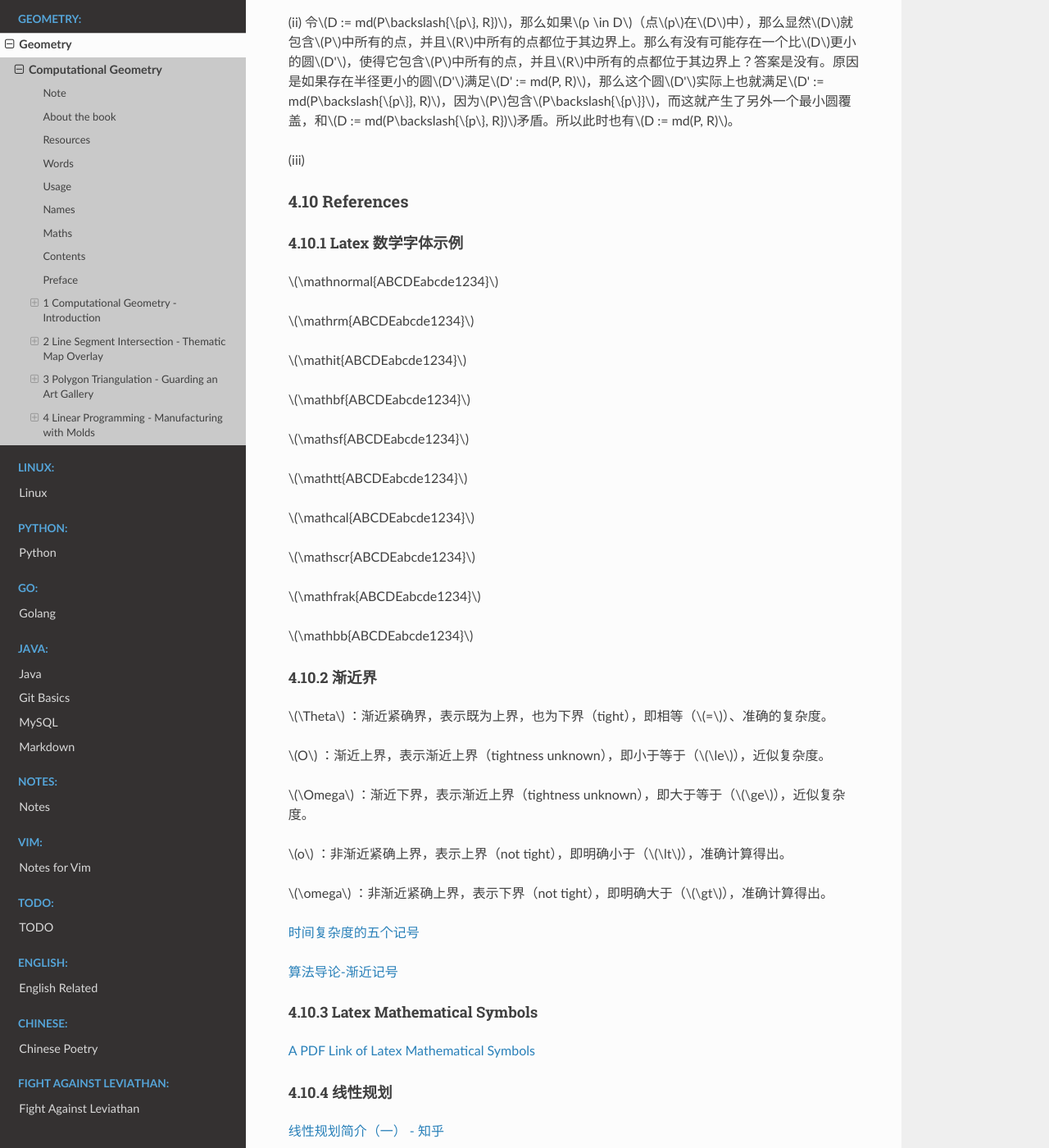
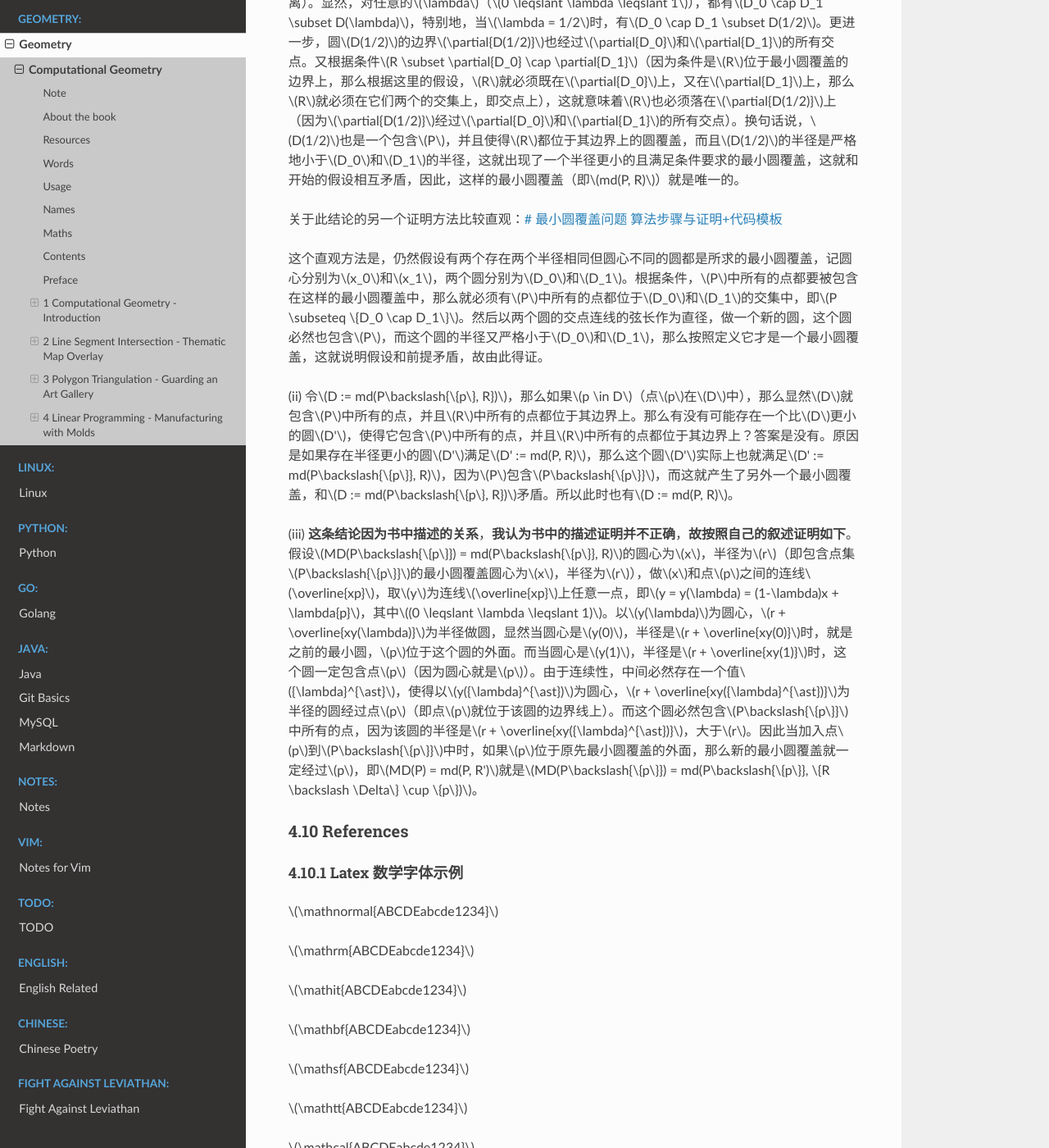
Before and after one commit to Pyrad/pyradnotes, a Sphinx documentation site: the page built from source/Geometry/ComputationalGeometryAA3rd.md, in a window 1280 px wide and 1400 px high, scrolled down 68528 px. Shown: the whole window at 82% size. Built offline with Sphinx 7.4.7 and the Read the Docs theme 2.0.0, drawn with Linux system fonts in a browser that asks for light colours; a script that is not in the unit is left out; some of the changed text lies outside the part shown.

Commit message:
CGAA3 Continue section 4.7
Finished proof of lemma 4.14

```diff
--- a/source/Geometry/ComputationalGeometryAA3rd.md
+++ b/source/Geometry/ComputationalGeometryAA3rd.md
@@ -2012,11 +2012,12 @@
 
 至此，求解一个点集$P$的最小圆覆盖的完整算法就实现了。但在分析它（的时间和空间复杂度）之前，需要先证明在算法中用到的一些结论是正确的。比如，如果我们添加的一个点位于当前optimal disc的外部，那么这个点就必须落在新的最小圆覆盖的边界线上。
 
-
-**推理4.14** 令$P$是平面上一个点的集合，令$R$是另一个点的集合（可能为空），它$P$没有交集（即$P \cap R = \emptyset$），令点$p$是集合$P$中的一个点。那么就有以下结论成立：
-- (i) 如果有一个圆包含$P$中所有的点，并且$R$中所有的点都位于这个圆的边界线上，那么这样的最小的圆是唯一的，我们把它记作$md(P, R)$
-- (ii) 如果点$p$位于除去它的$P$和$R$的上述最小圆的**内**部（即$p \in md(P\backslash{\{p\}, R})$），那么$md(P, R)$就是$md(P\backslash{\{p\}, R})$，即$md(P, R) = md(P\backslash{\{p\}, R})$
-- (iii) 如果点$p$位于除去它的$P$和$R$的上述最小圆的**外**部（即$p \notin md(P\backslash{\{p\}, R})$），那么$md(P, R)$就是$md(P\backslash{\{p\}, R \cup \backslash{\{p\}}})$，即$md(P, R) = md(P\backslash{\{p\}, R \cup \backslash{\{p\}}})$
+**注意**，下面的推理4.14在原书上的第三点结论似乎不正确。如果$p$位于原先最小圆覆盖的外部，那么新的最小圆覆盖会经过点$p$，而此时很可能$R$中的点，除了$p$，其它点都已经位于这个最小圆覆盖的内部了。这也就是说，此时的$P$已经包含了$R$中除了$p$的其他所有点，因此$P \cap R \neq \emptyset$，这就和定理的前提已经矛盾了。因此我对其第三点描述做了修改，以正视听。
+
+**推理4.14**（**已更正书中错误**） 令$P$是平面上一个点的集合，令$R$是$P$的一个子集（可能为空），即$R \subseteq P$。令点$p$是集合$P$中的一个点。那么就有以下结论成立：
+- (i) 如果有一个圆包含$K = P \backslash R$中所有的点（即$P$除去$R$中所有的点的集合），并且$R$中所有的点都位于这个圆的边界线上，那么这样的最小的圆是唯一的，我们把它记作$MD(P) = md(P, R)$
+- (ii) 如果点$p$位于除去它的$P$和$R$的上述最小圆的**内**部（即$p \in MD(P\backslash{\{p\}}) = md(P\backslash{\{p\}, R})$），那么$MD(P) = md(P, R)$就是$MD(P) = md(P\backslash{\{p\}, R})$，即$md(P, R) = md(P\backslash{\{p\}, R})$
+- (iii) 如果点$p$位于除去它的$P$和$R$的上述最小圆的**外**部（即$p \notin MD(P\backslash{\{p\}}) = md(P\backslash{\{p\}, R})$），那么$MD(P) = md(P, R')$就是$MD(P\backslash{\{p\}}) = md(P\backslash{\{p\}}, \{R \backslash \Delta\} \cup \{p\})$，其中$\Delta$是$R$的一个子集，即$\Delta \subseteq R$，$R' = \{R \backslash \Delta\} \cup \{p\}$。也就是说，包含了点$p$的$P$的最小圆覆盖，$p$就一定在它的边界线上，而之前$R$中的点，可能有一部分或者全部都位于这个新的最小圆覆盖上了。
 
 ==(图在第95页，页码是88)==
 
@@ -2024,9 +2025,13 @@
 
 (i) 采用反证法。**假设**存在两个半径相同但圆心不同的圆都是所求的最小圆覆盖，记圆心分别为$x_0$和$x_1$，两个圆分别为$D_0$和$D_1$。根据条件，$P$中所有的点都要被包含在这样的最小圆覆盖中，那么就必须有$P$中所有的点都位于$D_0$和$D_1$的交集中，即$P \subseteq \{D_0 \cap D_1\}$。现在按照如下方式定义一系列连续的圆的集合$\{D(\lambda) | 0 \leqslant \lambda \leqslant 1 \}$。令$z$是$D_0$和$D_1$的边界（分别记作$\partial{D_0}$和$\partial{D_1}$）的交点。圆$D(\lambda)$的圆心为$x(\lambda) := (1-\lambda)x_0 + \lambda{x_1}$（即圆$D(\lambda)$的圆心位于$x_0$和$x_1$的连线上），圆$D(\lambda)$的半径为$r(\lambda) := d(x(\lambda),z)$（即圆心和$\partial{D_0}$和$\partial{D_1}$的交点之间的距离）。显然，对任意的$\lambda$（$0 \leqslant \lambda \leqslant 1$），都有$D_0 \cap D_1 \subset D(\lambda)$，特别地，当$\lambda = 1/2$时，有$D_0 \cap D_1 \subset D(1/2)$。更进一步，圆$D(1/2)$的边界$\partial{D(1/2)}$也经过$\partial{D_0}$和$\partial{D_1}$的所有交点。又根据条件$R \subset \partial{D_0} \cap \partial{D_1}$（因为条件是$R$位于最小圆覆盖的边界上，那么根据这里的假设，$R$就必须既在$\partial{D_0}$上，又在$\partial{D_1}$上，那么$R$就必须在它们两个的交集上，即交点上），这就意味着$R$也必须落在$\partial{D(1/2)}$上（因为$\partial{D(1/2)}$经过$\partial{D_0}$和$\partial{D_1}$的所有交点）。换句话说，$D(1/2)$也是一个包含$P$，并且使得$R$都位于其边界上的圆覆盖，而且$D(1/2)$的半径是严格地小于$D_0$和$D_1$的半径，这就出现了一个半径更小的且满足条件要求的最小圆覆盖，这就和开始的假设相互矛盾，因此，这样的最小圆覆盖（即$md(P, R)$）就是唯一的。
 
+关于此结论的另一个证明方法比较直观：[# 最小圆覆盖问题 算法步骤与证明+代码模板](https://blog.csdn.net/qq_45735851/article/details/114690719)
+
+这个直观方法是，仍然假设有两个存在两个半径相同但圆心不同的圆都是所求的最小圆覆盖，记圆心分别为$x_0$和$x_1$，两个圆分别为$D_0$和$D_1$。根据条件，$P$中所有的点都要被包含在这样的最小圆覆盖中，那么就必须有$P$中所有的点都位于$D_0$和$D_1$的交集中，即$P \subseteq \{D_0 \cap D_1\}$。然后以两个圆的交点连线的弦长作为直径，做一个新的圆，这个圆必然也包含$P$，而这个圆的半径又严格小于$D_0$和$D_1$，那么按照定义它才是一个最小圆覆盖，这就说明假设和前提矛盾，故由此得证。
+
 (ii) 令$D := md(P\backslash{\{p\}, R})$，那么如果$p \in D$（点$p$在$D$中），那么显然$D$就包含$P$中所有的点，并且$R$中所有的点都位于其边界上。那么有没有可能存在一个比$D$更小的圆$D'$，使得它包含$P$中所有的点，并且$R$中所有的点都位于其边界上？答案是没有。原因是如果存在半径更小的圆$D'$满足$D' := md(P, R)$，那么这个圆$D'$实际上也就满足$D' := md(P\backslash{\{p\}}, R)$，因为$P$包含$P\backslash{\{p\}}$，而这就产生了另外一个最小圆覆盖，和$D := md(P\backslash{\{p\}, R})$矛盾。所以此时也有$D := md(P, R)$。
 
-(iii)
+(iii) **这条结论因为书中描述的关系**，**我认为书中的描述证明并不正确**，**故按照自己的叙述证明如下**。假设$MD(P\backslash{\{p\}}) = md(P\backslash{\{p\}}, R)$的圆心为$x$，半径为$r$（即包含点集$P\backslash{\{p\}}$的最小圆覆盖圆心为$x$，半径为$r$），做$x$和点$p$之间的连线$\overline{xp}$，取$y$为连线$\overline{xp}$上任意一点，即$y = y(\lambda) = (1-\lambda)x + \lambda{p}$，其中$(0 \leqslant \lambda \leqslant 1)$。以$y(\lambda)$为圆心，$r + \overline{xy(\lambda)}$为半径做圆，显然当圆心是$y(0)$，半径是$r + \overline{xy(0)}$时，就是之前的最小圆，$p$位于这个圆的外面。而当圆心是$y(1)$，半径是$r + \overline{xy(1)}$时，这个圆一定包含点$p$（因为圆心就是$p$）。由于连续性，中间必然存在一个值${\lambda}^{\ast}$，使得以$y({\lambda}^{\ast})$为圆心，$r + \overline{xy({\lambda}^{\ast})}$为半径的圆经过点$p$（即点$p$就位于该圆的边界线上）。而这个圆必然包含$P\backslash{\{p\}}$中所有的点，因为该圆的半径是$r + \overline{xy({\lambda}^{\ast})}$，大于$r$。因此当加入点$p$到$P\backslash{\{p\}}$中时，如果$p$位于原先最小圆覆盖的外面，那么新的最小圆覆盖就一定经过$p$，即$MD(P) = md(P, R')$就是$MD(P\backslash{\{p\}}) = md(P\backslash{\{p\}}, \{R \backslash \Delta\} \cup \{p\})$。
 
 
 
```
